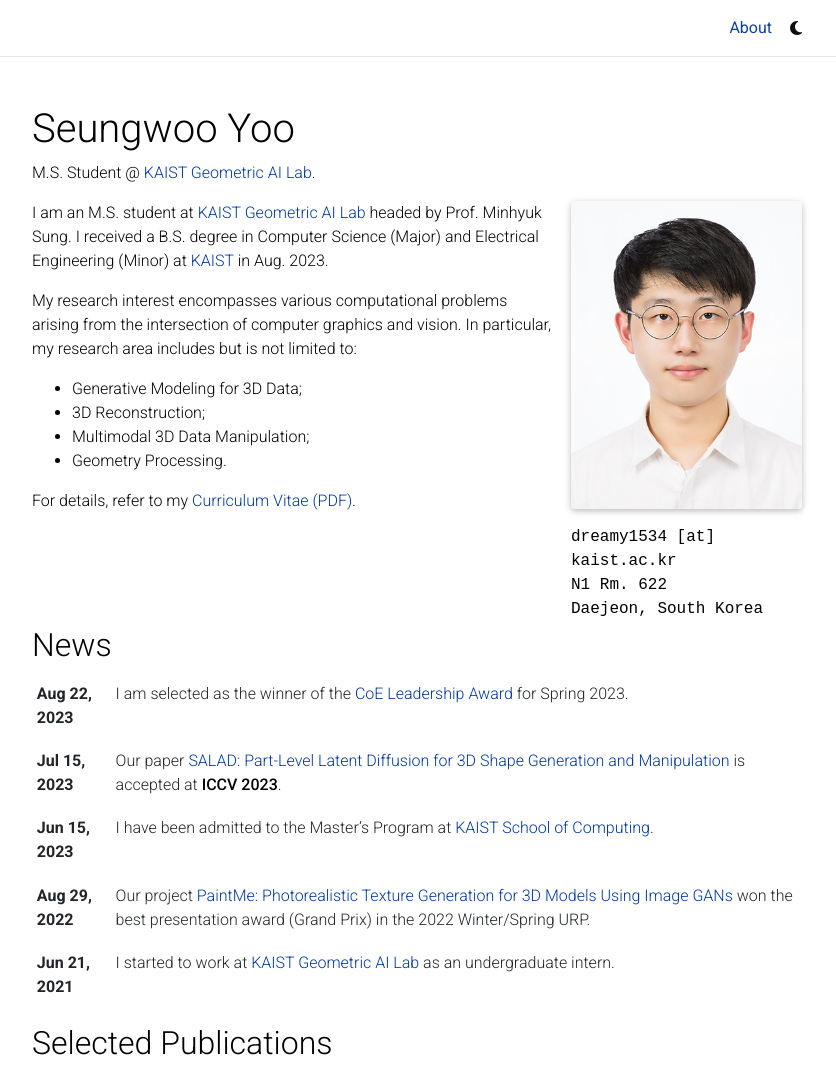
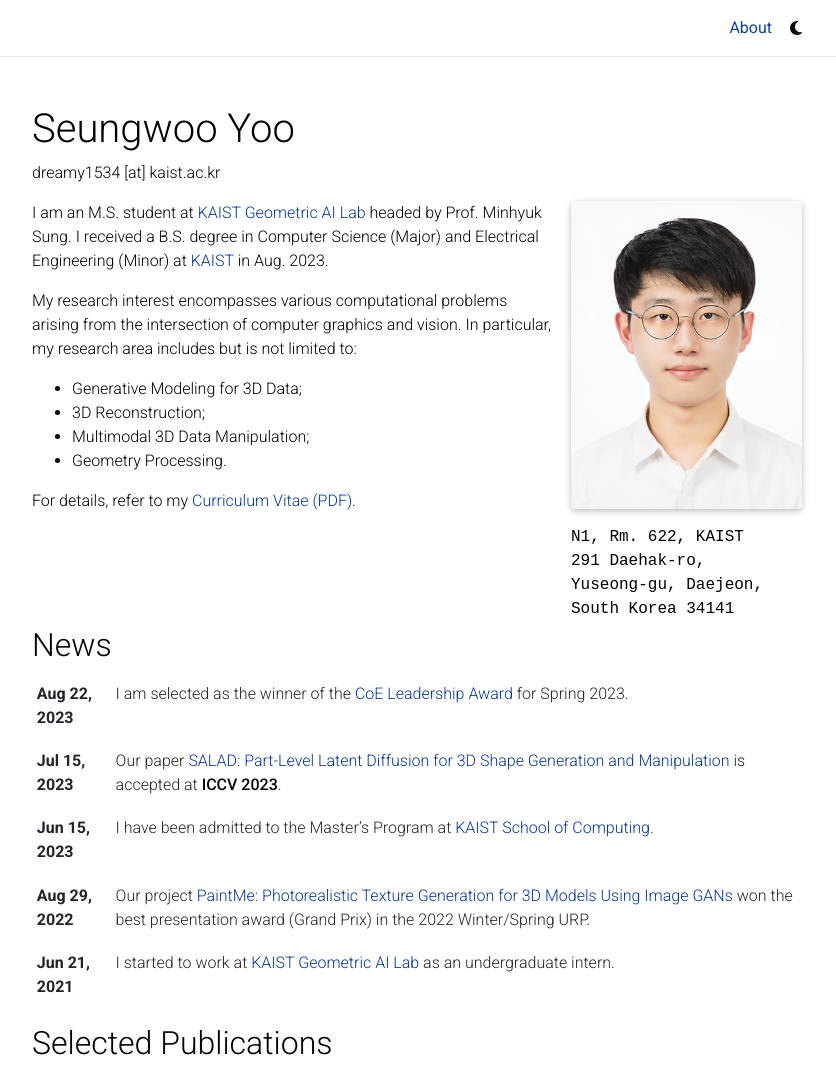
Before and after one commit to DveloperY0115/DveloperY0115.github.io, a Jekyll site: the page built from _pages/about.md, in a window 1280 px wide and 1380 px high, cut to the strip 0-1091 px from the top of the window. Shown: the whole strip, without its empty margins (223-1059 px from the left). Built offline with Jekyll 4.4.1, drawn with Linux system fonts in a browser that asks for light colours; full-size pictures stand in for the smaller copies a plugin makes; comment, search, counter and statistics services are not loaded; a style sheet for code colours, icons or effects is not loaded.

Commit message:
Update landing page

```diff
--- a/_pages/about.md
+++ b/_pages/about.md
@@ -2,16 +2,17 @@
 layout: about
 title: About
 permalink: /
-subtitle: M.S. Student @ <a href='https://mhsung.github.io'>KAIST Geometric AI Lab</a>.
+subtitle: dreamy1534 [at] kaist.ac.kr
 
 profile:
   align: right
   image: prof_pic.jpg
   image_circular: false # crops the image to make it circular
   address: >
-    <p>dreamy1534 [at] kaist.ac.kr</p>
-    <p>N1 Rm. 622</p>
-    <p>Daejeon, South Korea</p>
+    <p>N1, Rm. 622, KAIST</p>
+    <p>291 Daehak-ro,</p>
+    <p>Yuseong-gu, Daejeon,</p>
+    <p>South Korea 34141</p>
 
 news: true  # includes a list of news items
 latest_posts: false  # includes a list of the newest posts
```
